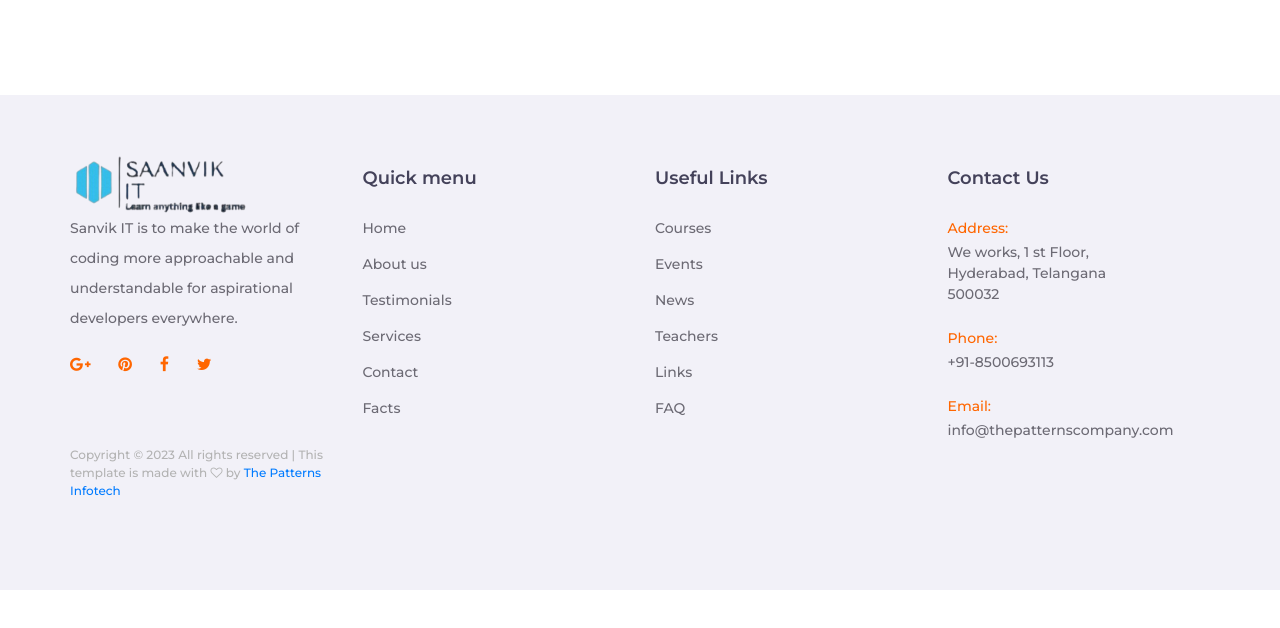
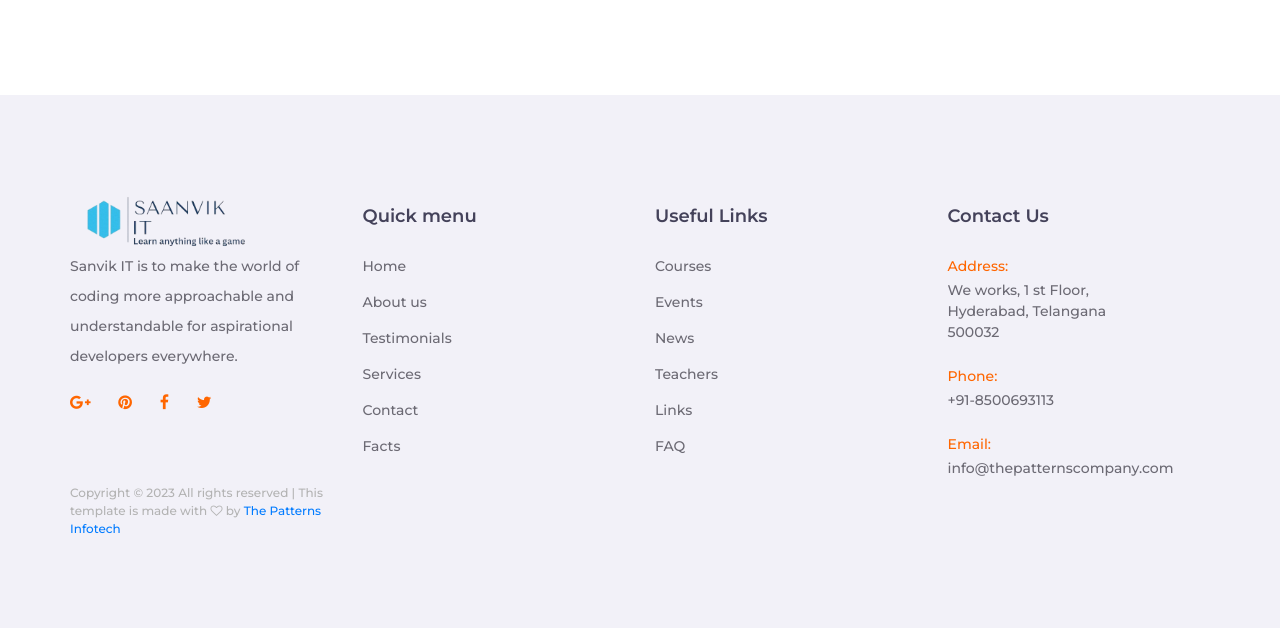
Before and after one commit to kodelasuvarna/Saanvik-IT, a plain HTML site: page contact.html in a window 1280 px wide. Shown: the part 1299-1927 px from the top of the page. Before the commit the page ends 1889 px from the top, so only its background shows below. Drawn offline with Linux system fonts and the light colour scheme; some packages are replaced by stand-ins of ours.

Commit message:
footer logo

```diff
--- a/contact.html
+++ b/contact.html
@@ -348,11 +348,7 @@
                       class="logo_content d-flex flex-row align-items-end justify-content-start"
                     >
                       <div class="logo_img">
-                        <img
-                          style="height: 60px; width: 181px"
-                          src="images/footerimg2.png"
-                          alt=""
-                        />
+                        <img src="images/logo1.png" alt="" />
                       </div>
                       <div class="logo_text"></div>
                     </div>
--- a/styles/about.css
+++ b/styles/about.css
@@ -997,7 +997,6 @@ section {
 /*********************************
 9. Footer
 *********************************/
-
 .footer {
   width: 100%;
   background: #f2f1f8;
@@ -1006,7 +1005,7 @@ section {
 }
 .footer .logo_container {
   position: absolute;
-  top: -10px;
+  top: -70px;
   left: 0;
 }
 .footer_about_text {
@@ -1081,3 +1080,11 @@ section {
   color: #6c6a74;
   margin-top: 3px;
 }
+@media (max-width: 476px) {
+  .home {
+    height: 25vh;
+  }
+}
+.logo_img img {
+  width: 180px;
+}
--- a/styles/contact.css
+++ b/styles/contact.css
@@ -1011,12 +1011,12 @@ section {
 .footer {
   width: 100%;
   background: #f2f1f8;
-  padding-top: 70px;
+  padding-top: 108px;
   padding-bottom: 90px;
 }
 .footer .logo_container {
   position: absolute;
-  top: -10px;
+  top: -70px;
   left: 0;
 }
 .footer_about_text {
@@ -1091,8 +1091,13 @@ section {
   color: #6c6a74;
   margin-top: 3px;
 }
-.hover:hover {
-  background: #ff8a00 !important;
+@media (max-width: 476px) {
+  .home {
+    height: 25vh;
+  }
+}
+.logo_img img {
+  width: 180px;
 }
 .google-map {
   padding-bottom: 27%;
--- a/styles/courses.css
+++ b/styles/courses.css
@@ -1201,12 +1201,12 @@ section {
 .footer {
   width: 100%;
   background: #f2f1f8;
-  padding-top: 70px;
+  padding-top: 108px;
   padding-bottom: 90px;
 }
 .footer .logo_container {
   position: absolute;
-  top: -10px;
+  top: -70px;
   left: 0;
 }
 .footer_about_text {
@@ -1281,7 +1281,11 @@ section {
   color: #6c6a74;
   margin-top: 3px;
 }
-
-.hover:hover {
-  background: #ff8a00 !important;
+@media (max-width: 476px) {
+  .home {
+    height: 25vh;
+  }
 }
+.logo_img img {
+  width: 180px;
+}
--- a/styles/main_styles.css
+++ b/styles/main_styles.css
@@ -1609,12 +1609,12 @@ section {
 .footer {
   width: 100%;
   background: #f2f1f8;
-  padding-top: 70px;
+  padding-top: 108px;
   padding-bottom: 90px;
 }
 .footer .logo_container {
   position: absolute;
-  top: -10px;
+  top: -70px;
   left: 0;
 }
 .footer_about_text {
@@ -1694,3 +1694,6 @@ section {
     height: 25vh;
   }
 }
+.logo_img img {
+  width: 180px;
+}
--- a/styles/news.css
+++ b/styles/news.css
@@ -1246,12 +1246,12 @@ section {
 .footer {
   width: 100%;
   background: #f2f1f8;
-  padding-top: 70px;
+  padding-top: 108px;
   padding-bottom: 90px;
 }
 .footer .logo_container {
   position: absolute;
-  top: -10px;
+  top: -70px;
   left: 0;
 }
 .footer_about_text {
@@ -1326,7 +1326,11 @@ section {
   color: #6c6a74;
   margin-top: 3px;
 }
-
-.hover:hover {
-  background: #ff8a00 !important;
+@media (max-width: 476px) {
+  .home {
+    height: 25vh;
+  }
 }
+.logo_img img {
+  width: 180px;
+}
```
Also changed, not shown: about.html (+1 -1 lines), courses.html (+1 -5 lines), index.html (+1 -5 lines), news.html (+1 -5 lines).
